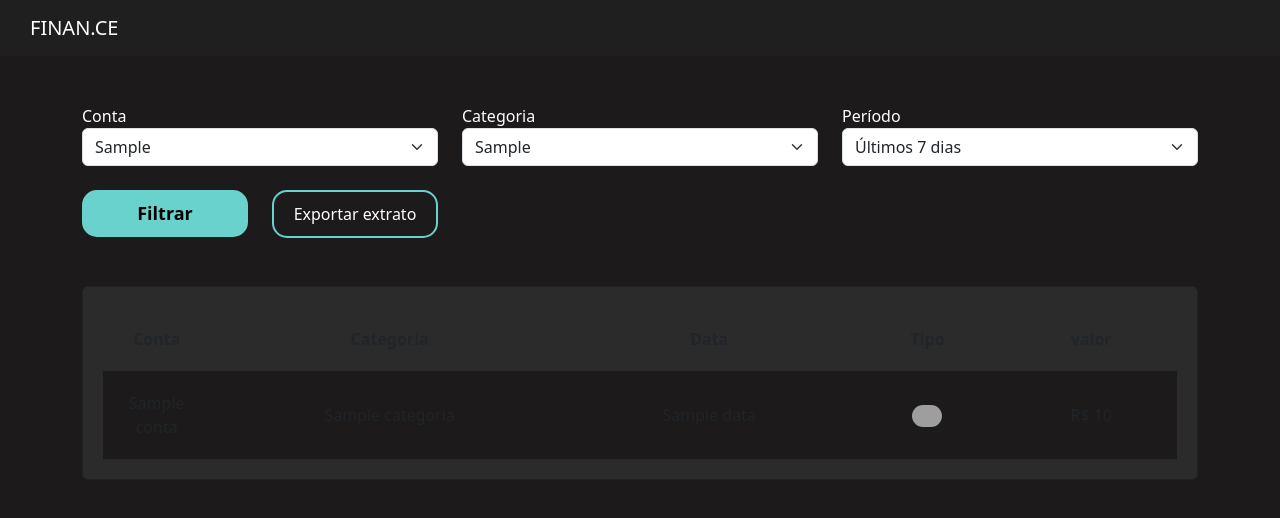
After one commit to Gusthgomes/Finace, a Django app: template extrato/templates/view_extrato.html in a window 1280 px wide. The commit adds this page. Shown: the top 518 px of the page. Run offline with Django 4.2, Linux system fonts and the light colour scheme; tables that the repository leaves empty hold one stand-in row (values such as "Sample post"); the template is opened without the code that fills it: values that come from a table or form of the project are taken from there, most other values are stand-ins (such as "Sample title", 1, 10 or a date in 2020); grey boxes are pictures that could not be loaded.

```diff
--- /dev/null
+++ b/extrato/templates/view_extrato.html
@@ -0,0 +1,93 @@
+{% extends 'bases/base.html' %}
+{% load static %}
+{% block 'head' %}
+
+    <link href="{% static 'perfil/css/home.css' %}" rel="stylesheet">
+    <link href="{% static 'perfil/css/gerenciar.css' %}" rel="stylesheet">
+    <link href="{% static 'extrato/css/view_extrato.css' %}" rel="stylesheet">
+
+{% endblock %}
+
+{% block 'body' %}
+    <br>
+    <br>
+    <div class='container'>
+        <form action="{% url 'view_extrato' %}" method="GET">
+        <div class="row">
+
+            <div class="col-md">
+                <label>Conta</label>
+                <select name="conta" class="form-select">
+                    {% for conta in contas %}
+                        <option value="{{conta.id}}">{{conta}}</option>
+                    {% endfor %}
+                </select>
+            </div>
+
+            <div class="col-md">
+                <label>Categoria</label>
+                <select name="categoria" class="form-select">
+                    {% for categoria in categorias %}
+                        <option value="{{categoria.id}}">{{categoria}}</option>
+                    {% endfor %}
+                </select>
+            </div>
+
+            <div class="col-md">
+                <label>Período</label>
+                <select name="periodo" class="form-select">
+                    <option>Últimos 7 dias</option>
+                </select>
+            </div>
+
+
+        </div>
+        <br>
+        <div class="row">
+            <div class="col-md-2">
+                <input style="width: 100%" type="submit" class="botao-principal" value="Filtrar">
+
+            </div>
+            </form>
+            <div class="col-md-2">
+                <a href="" class="botao-secundario">Exportar extrato</a>
+            </div>
+        </div>
+        <br>
+        <br>
+
+
+        <div class="card">
+
+                <table>
+                    <tr>
+                        <th>Conta</th>
+                        <th>Categoria</th>
+                        <th>Data</th>
+                        <th>Tipo</th>
+                        <th>valor</th>
+
+                    </tr>
+                    {% for valor in valores %}
+                        <tr class="linha">
+                            <td width="10%">{{valor.conta}}</td>
+                            <td>{{valor.categoria}}</td>
+                            <td>{{valor.data}}</td>
+                            <td>
+                            {% if valor.tipo == 'S'%}
+                                <img class="icone-setas" src="{% static 'perfil/img/saidas.png' %}">
+                            {% else %}
+                                <img class="icone-setas" src="{% static 'perfil/img/entradas.png' %}">
+                            {% endif %}
+
+                            </td>
+                            <td>R$ {{valor.valor}}</td>
+
+                        </tr>
+                    {% endfor %}
+
+                </table>
+
+        </div>
+    </div>
+{% endblock %}
--- a/extrato/urls.py
+++ b/extrato/urls.py
@@ -4,4 +4,5 @@ from . import views
 urlpatterns = [
     path('novo_valor/', views.novo_valor, name="novo_valor"),
     path('view_extrato/', views.view_extrato, name="view_extrato"),
+    path('exportar_pdf/', views.exportar_pdf, name="exportar_pdf"),
 ]
--- a/perfil/templates/home.html
+++ b/perfil/templates/home.html
@@ -97,7 +97,7 @@
                     <span class="fonte-destaque">Total livre</span>
                     <span class="font-light negativo">R$ 0.000,00</span>
                     <hr class="hr-borda">
-                    <a href="#" class="botao-principal">Gerenciar dados mensais</a>
+                    <a href="{% url 'view_extrato' %}" class="botao-principal">Gerenciar dados mensais</a>
                 </div>
             </div>
 
--- /dev/null
+++ b/templates/static/extrato/css/view_extrato.css
@@ -0,0 +1,43 @@
+table{
+    width: 100%;
+    padding: 20px;
+    text-align: center;
+
+}
+
+.linha{
+    height: 40px;
+    background-color: var(--dark-color);
+    padding: 20px;
+}
+
+
+td, th{
+    padding: 20px;
+}
+
+tr{
+    background-color: var(--main-color);
+
+}
+
+.botao-secundario{
+
+    background-color: transparent;
+    color: white;
+    text-decoration: none;
+    border: 2px solid var(--contrast-color);
+    padding: 10px;
+    border-radius: 15px;
+    width: 100%;
+    display: block;
+    text-align: center;
+
+}
+
+.icone-setas{
+    width: 30px;
+    display: inline;
+    border: none;
+    border-radius: 13px;
+}
```
Also changed, not shown: extrato/views.py (+26 -4 lines).
